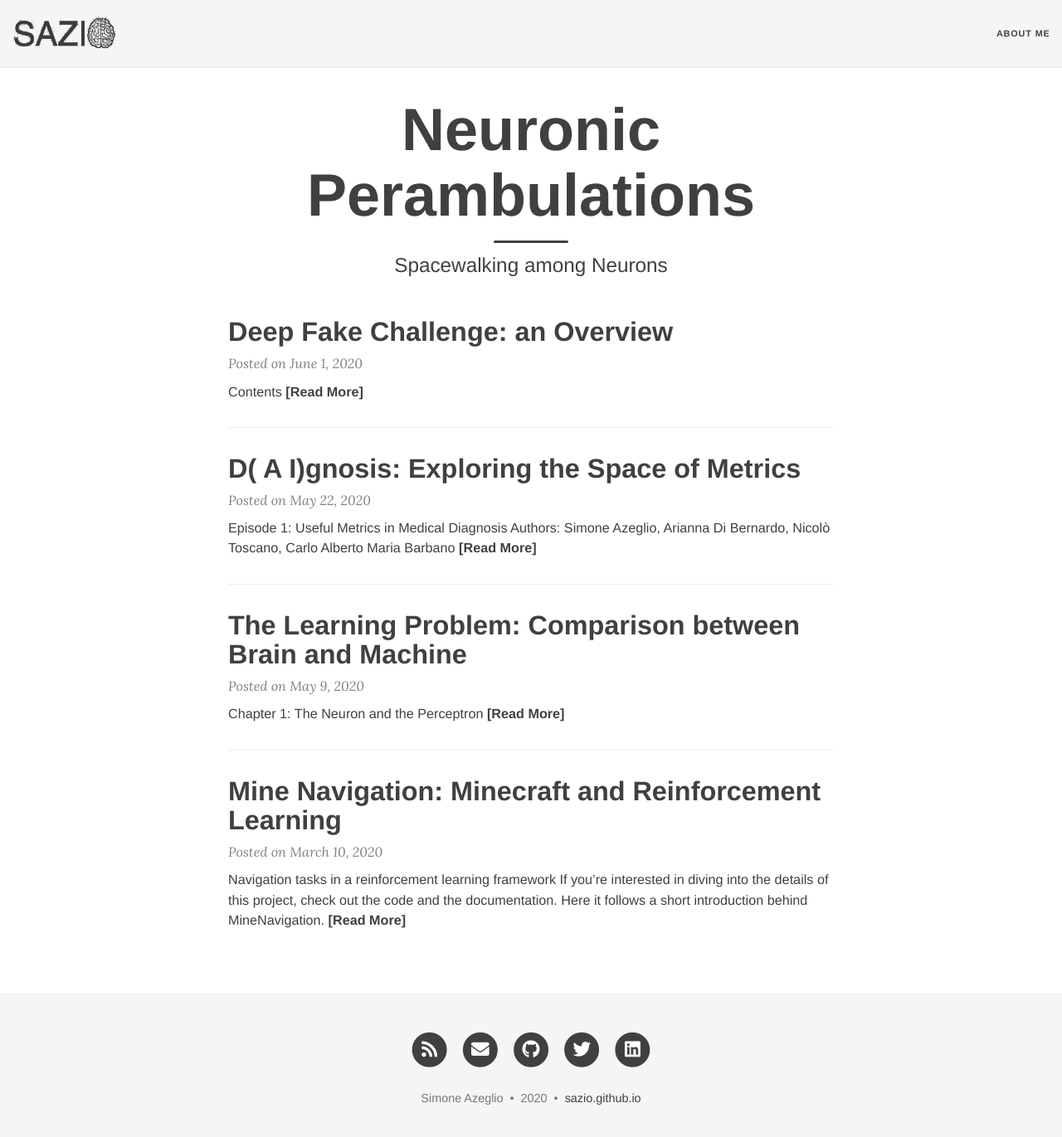
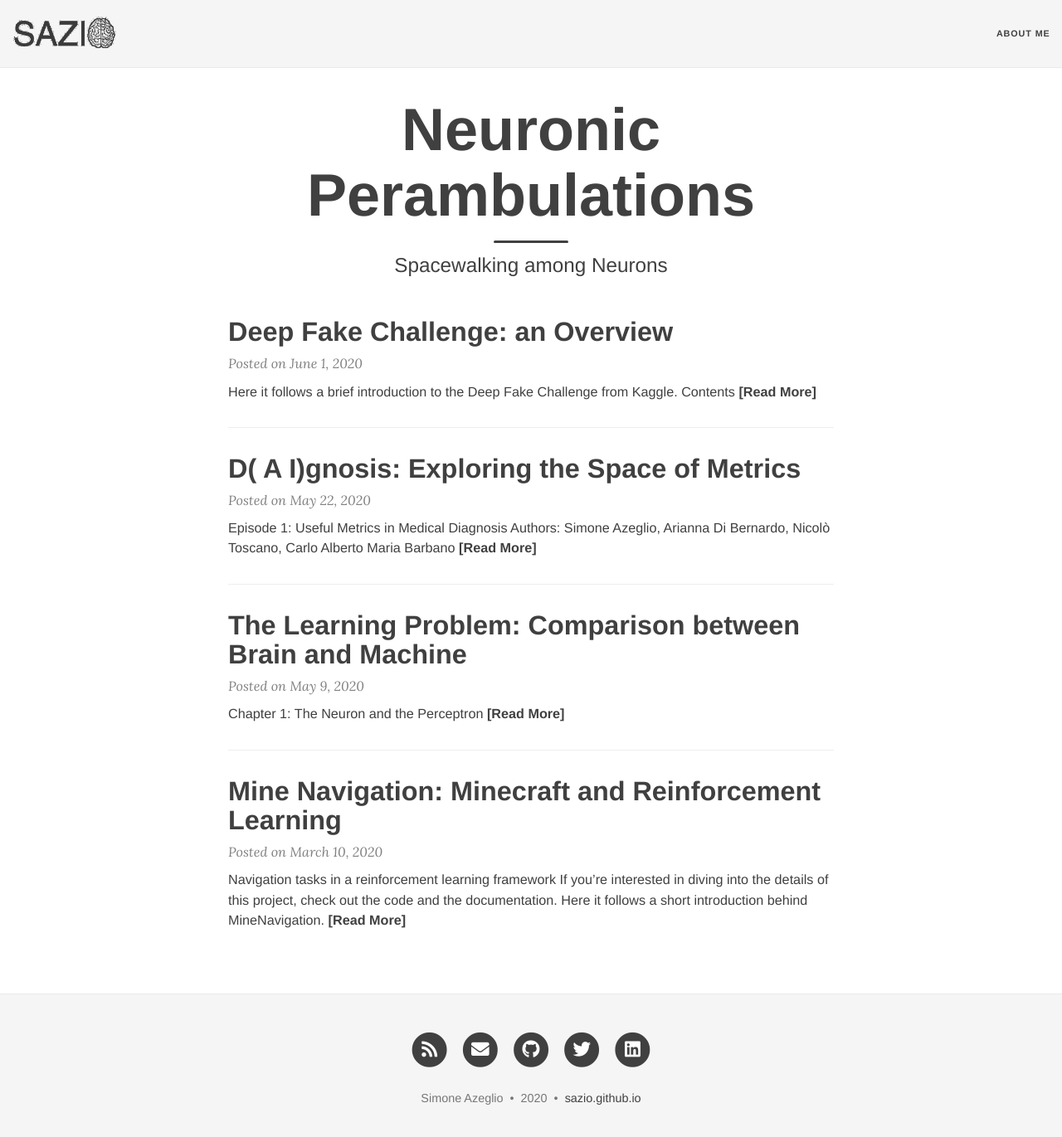
Before and after one commit to sazio/sazio___.github.io, a Jekyll site: the page built from index.html, in a window 1280 px wide and 1381 px high. Shown: the top 1371 px of the window at 83% size. Built offline with Jekyll 4.4.1, drawn with Linux system fonts in a browser that asks for light colours; nearby versions of some CDN libraries; the list of posts is cut into pages by our own code.

Commit message:
Update 2020-06-01-Deep -Fake -Challenge: an -Overview.md

```diff
--- a/_posts/2020-06-01-Deep -Fake -Challenge: an -Overview.md
+++ b/_posts/2020-06-01-Deep -Fake -Challenge: an -Overview.md
@@ -5,7 +5,7 @@ comments: true
 show-avatar: false
 ---
 
-
+Here it follows a brief introduction to the Deep Fake Challenge from Kaggle.
 # <a id='0'>Contents</a>
 
 
```
